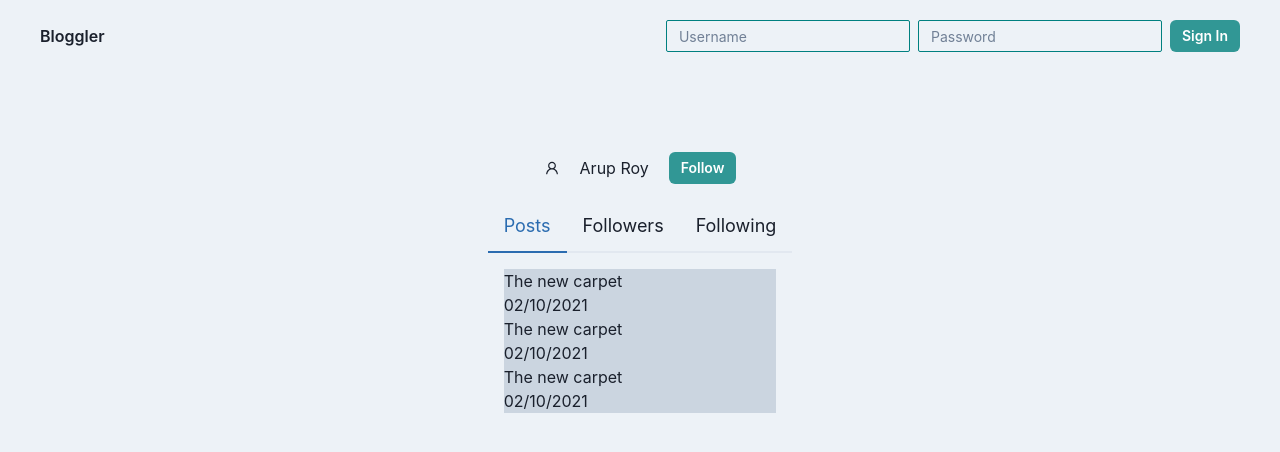
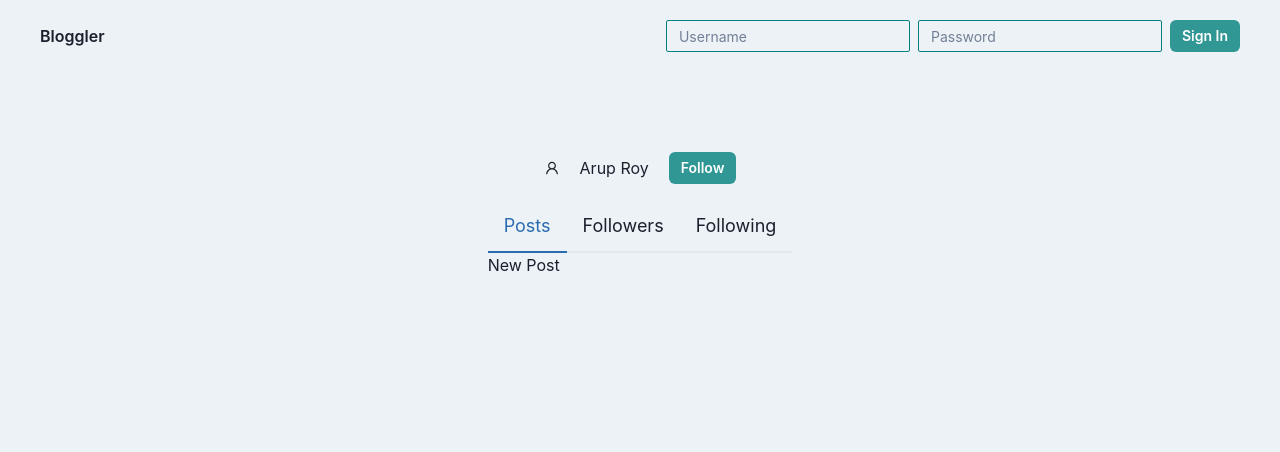
Before and after one commit to itsaruproy/bloggler-frontend, a React (Create React App) app: page / in a window 1280 px wide. Shown: the top 452 px of the page. Built offline with nearby package versions, Linux system fonts and the light colour scheme.

Commit message:
fix: Fetching data with tabs

```diff
--- a/src/components/Profile.js
+++ b/src/components/Profile.js
@@ -32,36 +32,13 @@ const Profile = () => {
                         <Tab>Followers</Tab>
                         <Tab>Following</Tab>
                     </TabList>
+                </Tabs>
 
-                    <TabPanels>
-                        <TabPanel>
-                            <Link>
-                                <Box bg={'gray.300'}>
-                                    <Text>The new carpet</Text>
-                                    <Text>02/10/2021</Text>
-                                </Box>
-                            </Link>
-                            <Link>
-                                <Box bg={'gray.300'}>
-                                    <Text>The new carpet</Text>
-                                    <Text>02/10/2021</Text>
-                                </Box>
-                            </Link>
-                            <Link>
-                                <Box bg={'gray.300'}>
-                                    <Text>The new carpet</Text>
-                                    <Text>02/10/2021</Text>
-                                </Box>
-                            </Link>
-                        </TabPanel>
-                        <TabPanel>
-                            <p>two!</p>
-                        </TabPanel>
-                        <TabPanel>
-                            <p>three!</p>
-                        </TabPanel>
-                    </TabPanels>
-                </Tabs>
+                {/* Here we'll return a div with the necessary contents using route tags not using tabpanels*/}
+
+                <Box>
+                    <Text>New Post</Text>
+                </Box>
             </Box>
         </Flex>
     )
```
